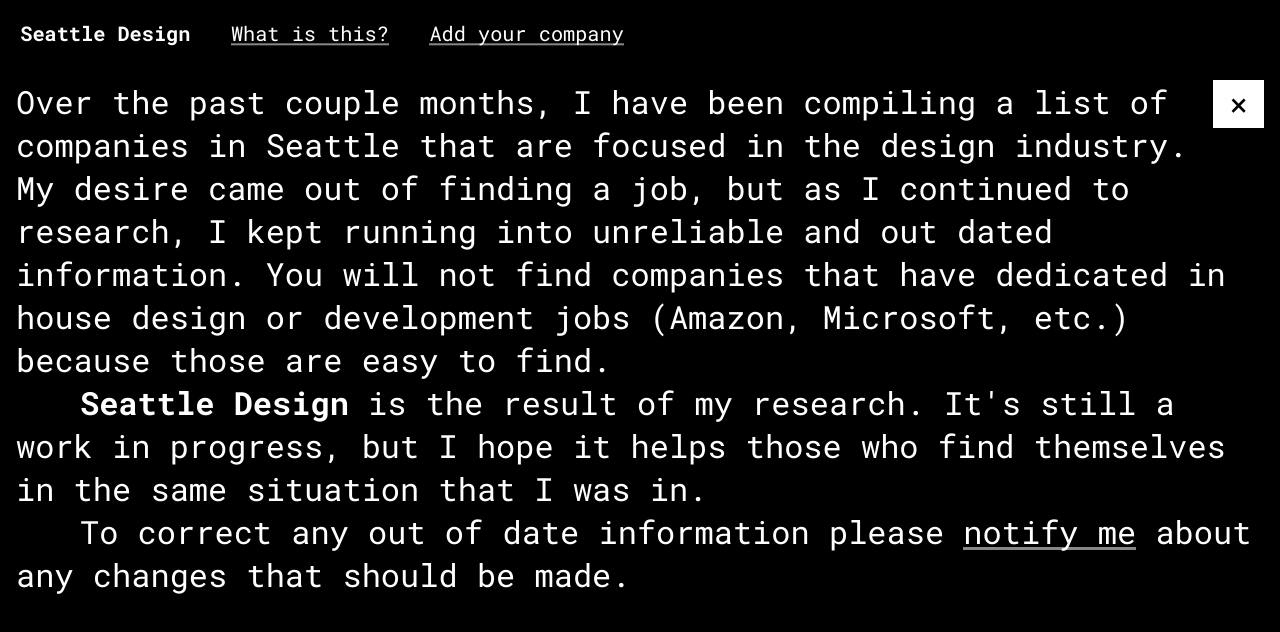
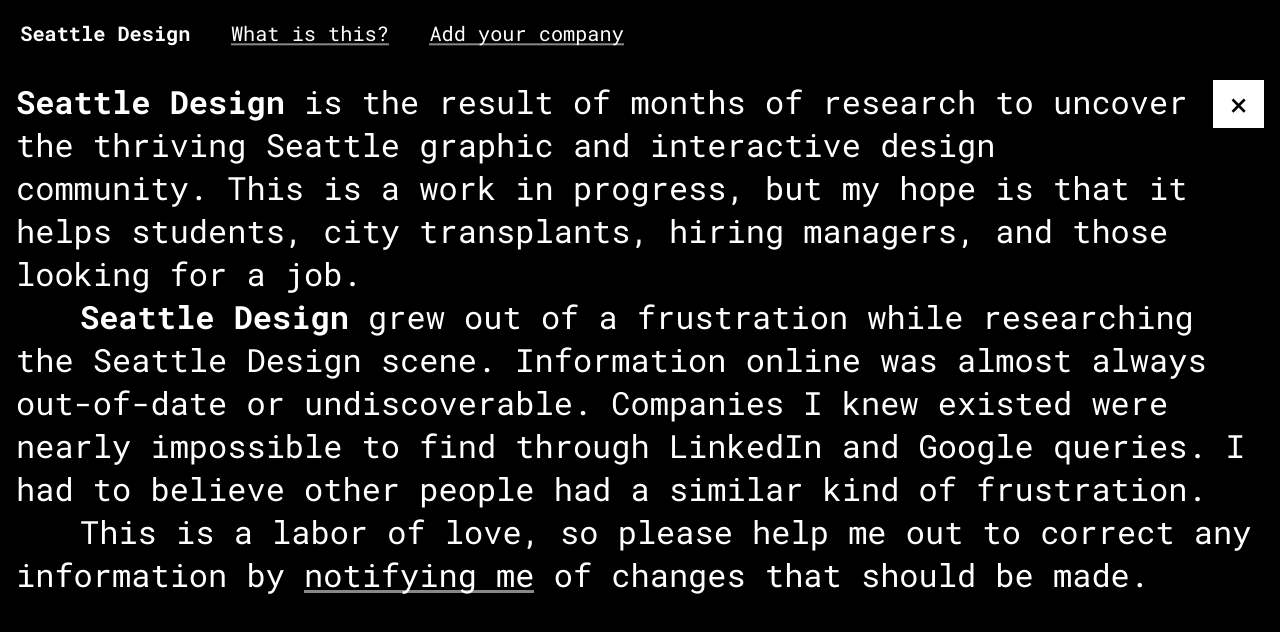
Before and after one commit to seattledesigninfo/seattledesign.info, a React (Create React App) app: page / in a window 1280 px wide. Both pictures are taken after a click on the link "What is this?". Shown: the top 632 px of the page. Built offline with nearby package versions, Linux system fonts and the light colour scheme.

Commit message:
Update About section

```diff
--- a/src/components/About.js
+++ b/src/components/About.js
@@ -7,10 +7,9 @@ class About extends React.Component {
         <div className="close-about">
           <a href="#" onClick={this.props.toggleAbout}>&times;</a>
         </div>
-
-        <p>Over the past couple months, I have been compiling a list of companies in Seattle that are focused in the design industry. My desire came out of finding a job, but as I continued to research, I kept running into unreliable and out dated information. You will not find companies that have dedicated in house design or development jobs (Amazon, Microsoft, etc.) because those are easy to find.</p>
-        <p><strong>Seattle Design</strong> is the result of my  research. It's still a work in progress, but I hope it helps those who find themselves in the same situation that I was in.</p>
-        <p>To correct any out of date information please <a className="inverse-anchor" href="mailto:info@mail.seattledesign.info">notify me</a> about any changes that should be made.</p>
+        <p><strong>Seattle Design</strong> is the result of months of research to uncover the thriving Seattle graphic and interactive design community. This is a work in progress, but my hope is that it helps students, city transplants, hiring managers, and those looking for a job.</p>
+        <p><strong>Seattle Design</strong> grew out of a frustration while researching the Seattle Design scene. Information online was almost always out-of-date or undiscoverable. Companies I knew existed were nearly impossible to find through LinkedIn and Google queries. I had to believe other people had a similar kind of frustration.</p>
+        <p>This is a labor of love, so please help me out to correct any information by <a className="inverse-anchor" href="mailto:info@mail.seattledesign.info">notifying me</a> of changes that should be made.</p>
       </div>
     )
   }
--- a/src/styles.css
+++ b/src/styles.css
@@ -142,10 +142,10 @@ label {
   padding: .5rem 1rem;
   right: 1em;
   text-decoration: none;
+}
 
-  a {
-    background: none;
-  }
+.close-about a {
+  background: none;
 }
 
 .about-container {
```
